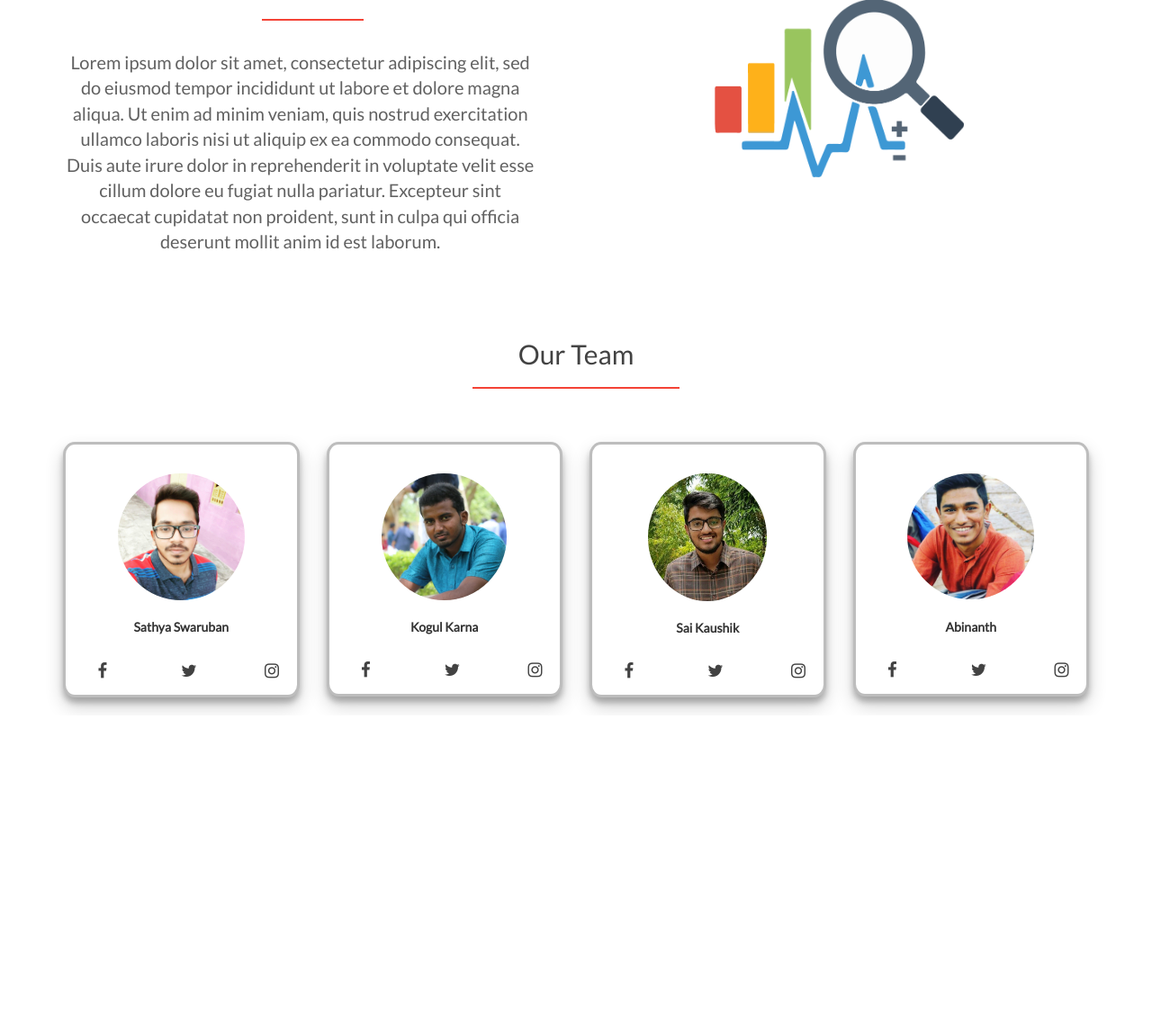
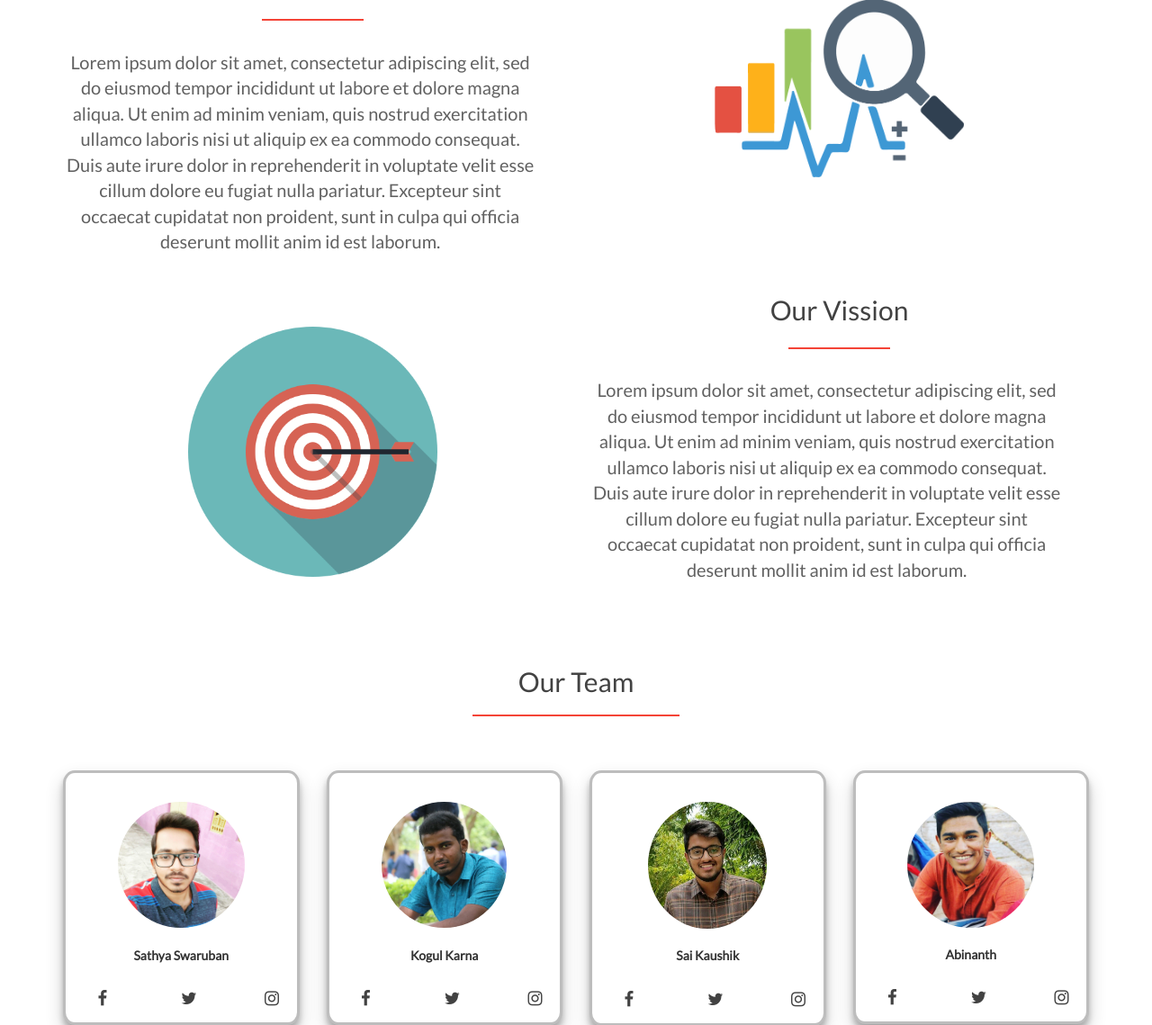
Before and after one commit to swaroop06/SaaS-Application-for-Stock-Forecastin, a Flask app: page / in a window 1280 px wide. Shown: the part 181-1320 px from the top of the page at 90% size. Before the commit the page ends 972 px from the top, so only its background shows below. Run offline with Flask 2, Linux system fonts and the light colour scheme; some libraries are stand-ins or nearby versions.

Commit message:
Minor UI Additions

```diff
--- a/template/home.html
+++ b/template/home.html
@@ -1,7 +1,7 @@
 <!DOCTYPE html>
 <html lang="en">
 <head>
-  <title>Event Management System</title>
+  <title>Home</title>
   <meta charset="utf-8">
   <meta name="viewport" content="width=device-width, initial-scale=1">
   <link rel="stylesheet" href="https://maxcdn.bootstrapcdn.com/bootstrap/3.3.7/css/bootstrap.min.css">
@@ -50,14 +50,32 @@
     <div class="col-sm-6">
         <h class="abouthead " >About Us</h>
         <hr>
-        <div class="aboutcontent text-center">
-        <p>Lorem ipsum dolor sit amet, consectetur adipiscing elit, sed do eiusmod tempor incididunt ut labore et dolore magna aliqua. Ut enim ad minim veniam, quis nostrud exercitation ullamco laboris nisi ut aliquip ex ea commodo consequat. Duis aute irure dolor in reprehenderit in voluptate velit esse cillum dolore eu fugiat nulla pariatur. Excepteur sint occaecat cupidatat non proident, sunt in culpa qui officia deserunt mollit anim id est laborum.</p>
+        <div class="aboutcontent">
+        <p>Lorem ipsum dolor sit amet, consectetur adipiscing elit,
+            sed do eiusmod tempor incididunt ut labore et dolore magna aliqua.
+            Ut enim ad minim veniam, quis nostrud exercitation ullamco laboris nisi ut aliquip ex ea commodo consequat. Duis aute irure dolor in reprehenderit in voluptate velit esse cillum dolore eu fugiat nulla pariatur. Excepteur sint occaecat cupidatat non proident, sunt in culpa qui officia deserunt mollit anim id est laborum.</p>
         </div>
     </div>
     <div class="col-sm-6">
         <img src="../static/1.png" style="width:50%; border-radius: 30%; margin-top:40px">
     </div>
  </div>
+
+ <div class="row" style="margin-top:30px">
+
+        <div class="col-sm-6">
+            <img src="../static/vision.png" style="width:50%; border-radius: 30%; margin-top:40px">
+        </div>
+        <div class="col-sm-6">
+                <h class="abouthead " >Our Vission</h>
+                <hr>
+                <div class="aboutcontent">
+                <p>Lorem ipsum dolor sit amet, consectetur adipiscing elit,
+                    sed do eiusmod tempor incididunt ut labore et dolore magna aliqua.
+                    Ut enim ad minim veniam, quis nostrud exercitation ullamco laboris nisi ut aliquip ex ea commodo consequat. Duis aute irure dolor in reprehenderit in voluptate velit esse cillum dolore eu fugiat nulla pariatur. Excepteur sint occaecat cupidatat non proident, sunt in culpa qui officia deserunt mollit anim id est laborum.</p>
+                </div>
+            </div>
+     </div>
 
 
 
```
Also changed, not shown: template/predict.html (+30 -6 lines), static/vision.png (added).
